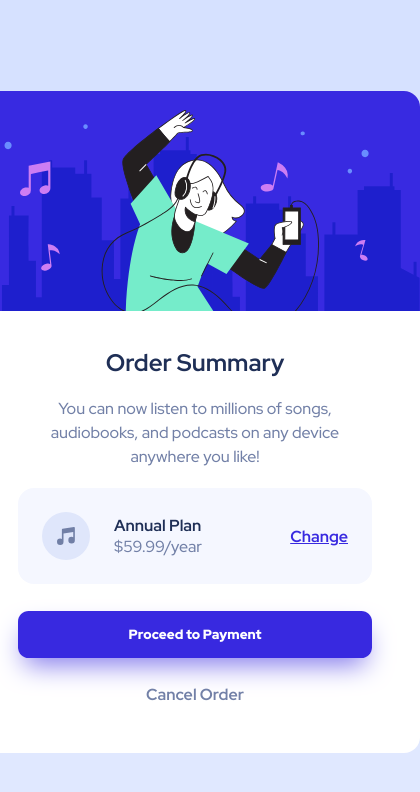
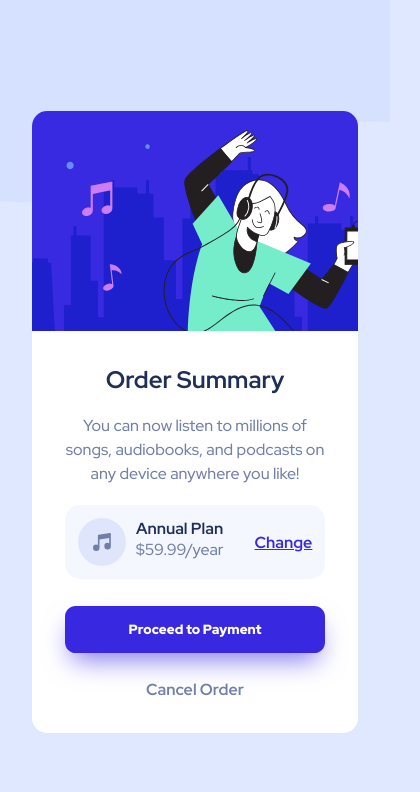
Before and after one commit to Luis-Guerra28/order-summary-component-main, a plain HTML site: page index.html in a window 390 px wide. Shown: the whole page, 420 px wide, since content can reach past the window. Drawn offline with Linux system fonts and the light colour scheme.

Commit message:
Version con responsive design

```diff
--- a/index.html
+++ b/index.html
@@ -14,26 +14,25 @@
 
   <div class="main-card">
     <div class="cover-img"></div>
-    <!-- <img src="images/illustration-hero.svg" alt="img"> -->
 
+    <div class="text-content">
       <h2 class="title">Order Summary</h2>
-
       <p class="text">
         You can now listen to millions of songs, audiobooks, and podcasts on any device anywhere you like!
       </p>
-
       <section class="plan">
-      <img src="images/icon-music.svg" alt="music">
+        <div class="plan-left">
+          <img src="images/icon-music.svg" alt="music" class="plan-img">
           <div class="plan-info">
             <p class="plan-title">Annual Plan</p>
             <p class="plan-price">$59.99/year</p>
           </div>
+        </div>
         <a href="#" class="plan-change">Change</a>
       </section>
-
       <button class="pay-button">Proceed to Payment</button>
-
       <a href="#" class="cancel">Cancel Order</a>
+    </div>
 
   </div>
 
--- a/style.css
+++ b/style.css
@@ -21,10 +21,10 @@ html, body {
 }
 
 body {
-    background-color: var(--pale-blue);
-    background-image: url(./images/pattern-background-desktop.svg);
-    background-repeat: repeat-x;
-
+    background:
+        var(--pale-blue)
+        url(./images/pattern-background-desktop.svg)
+        repeat-x;
     display: flex;
     align-items: center;
     justify-content: center;
@@ -36,29 +36,25 @@ body {
 
 .main-card {
     background-color: hsl(225, 100%, 100%);
-    width: 450px;
-    border-radius: 1em;
-    padding: 3em;
+    max-width: 450px;
+    border-radius: 15px;
+    overflow: hidden;
 }
 
 .cover-img{
     background-image: url(./images/illustration-hero.svg);
+    background-position: center center;
     width: 450px;
     height: 220px;
-    border-radius: 1em 1em 0 0;
-    position: relative;
-    top: -3em;
-    left: -3em
+}
+
+.text-content {
+    padding: 10%;
 }
 
 .title, .plan-title {
     color: var(--dark-blue);
     font-weight: bold;
-}
-
-.title {
-    margin-top: -0.5em;
-    font-weight: 700;
 }
 
 .text {
@@ -68,22 +64,19 @@ body {
 
 .plan {
     background:  var(--very-pale-blue);
-    border-radius: 1em;
+    border-radius: 15px;
     display:flex;
     align-items: center;
-    padding: 1.5em;
+    padding: 5%;
     justify-content: space-between;
 }
 
-.plan-info {
-    margin-left: -4em;
+.plan-left {
     display: flex;
-    flex-direction: column;
-    align-items: flex-start;
 }
 
-.pay-button {
-
+.plan-info {
+    margin-left: 10px;
 }
 
 a {
@@ -99,7 +92,7 @@ a {
     margin: 2em 0;
     background-color: var(--bright-blue);
     color:hsl(225, 100%, 100%);
-    font-family: 'Red Hat Display', sans-serif;
+    font-family: inherit;
     font-weight: 900;
     border-radius: 0.8em;
     box-shadow: 0 1em 2em -0.5em hsl(245, 75%, 70%);
@@ -111,6 +104,14 @@ a {
     color: var(--desaturated-blue)
 }
 
+@media (max-width: 480px){
+    body {
+        background:
+            var(--pale-blue)
+            url(images/pattern-background-mobile.svg)
+            no-repeat;
+        background-size: 100%;
+        padding: 2em;
+    }
 
-.attribution {
 }
```
Lines whose indentation alone changed are shown as unchanged.
